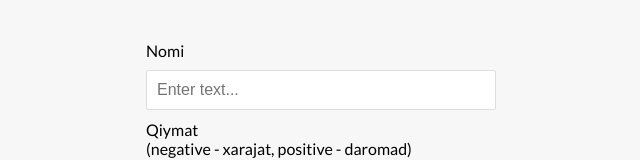
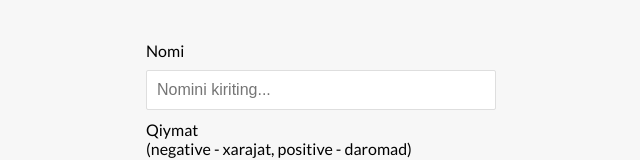
Before and after one commit to Asadbek-Dev/expense_tracker, a React (Create React App) app: page / in a window 1280 px wide. Shown: the part 423-583 px from the top of the page, without its empty margins (319-959 px from the left). Built offline with nearby package versions, Linux system fonts and the light colour scheme.

Commit message:
bug fixed

```diff
--- a/src/components/AddTransaction.js
+++ b/src/components/AddTransaction.js
@@ -23,7 +23,7 @@ export const AddTransaction = () => {
             <form onSubmit={onSubmit}>
                 <div className="form-control">
                     <label htmlFor="text">Nomi</label>
-                    <input type="text" value={text} onChange={(e)=>setText(e.target.value)} placeholder='Enter text...' />
+                    <input type="text" value={text} onChange={(e)=>setText(e.target.value)} placeholder='Nomini kiriting...' />
                 </div>
                 <div className="form-control">
                     <label htmlFor="amount">Qiymat <br />
```
